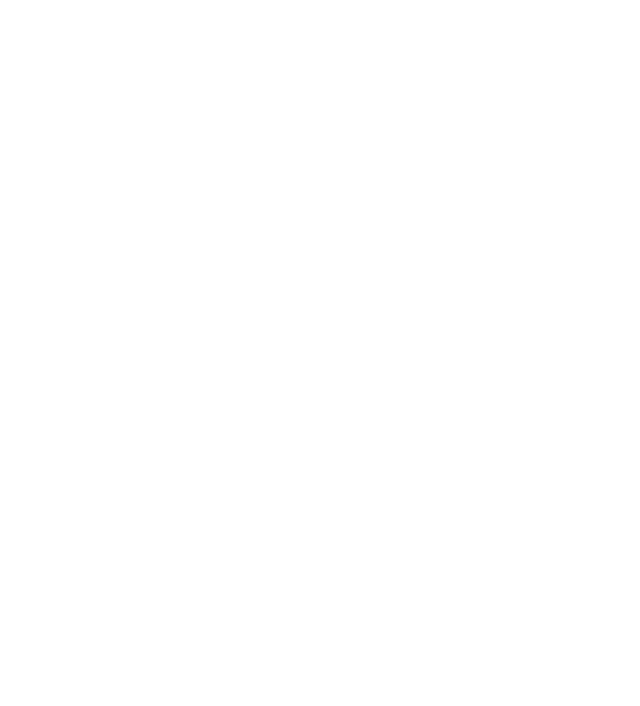
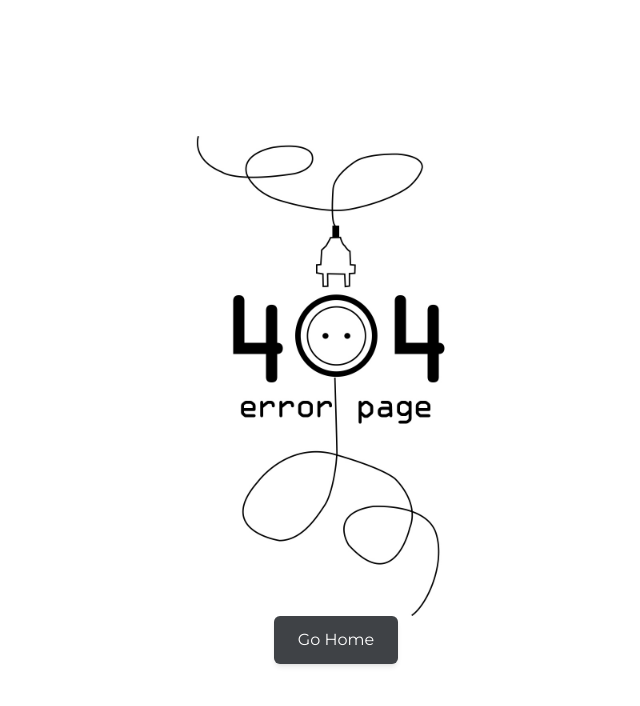
Before and after one commit to paldentitung/ShopNest, a React (Vite) app in the folder frontend/: page /payment in a window 1280 px wide. Before the commit this address had no page. Shown: the top 706 px of the page, without its empty margins (304-944 px from the left). Built offline with nearby package versions, Linux system fonts and the light colour scheme.

Commit message:
feat: add page not found page and improve the main button

```diff
--- a/frontend/src/App.jsx
+++ b/frontend/src/App.jsx
@@ -17,6 +17,7 @@ import Payment from "./Pages/User/Payment";
 import Review from "./Pages/User/Review";
 import Register from "./Pages/auth/Register";
 import Login from "./Pages/auth/Login";
+import PageNotFound from "./Components/PageNotFound";
 const App = () => {
   return (
     <Routes>
@@ -24,6 +25,7 @@ const App = () => {
 
       <Route path="/register" element={<Register />} />
       <Route path="/login" element={<Login />} />
+      <Route path="*" element={<PageNotFound />} />
 
       {/* admin */}
       <Route path="/admin" element={<AdminLayout />}>
--- a/frontend/src/Components/MainButton.jsx
+++ b/frontend/src/Components/MainButton.jsx
@@ -2,7 +2,11 @@ import React from "react";
 
 const MainButton = ({ name, onClick, type }) => {
   return (
-    <button className="px-6 py-3 bg-(--color-foreground) text-white rounded-md shadow-md opacity-90 hover:opacity-100 transition-all duration-300 hover:cursor-pointer ">
+    <button
+      onClick={onClick}
+      type={type}
+      className="px-6 py-3 bg-(--color-foreground) text-white rounded-md shadow-md opacity-90 hover:opacity-100 transition-all duration-300 hover:cursor-pointer "
+    >
       {name}
     </button>
   );
--- /dev/null
+++ b/frontend/src/Components/PageNotFound.jsx
@@ -0,0 +1,20 @@
+import React from "react";
+import { useNavigate } from "react-router-dom";
+import MainButton from "./MainButton";
+
+const PageNotFound = () => {
+  const navigate = useNavigate();
+
+  return (
+    <div className="flex justify-center items-center min-h-screen flex-col ">
+      <img
+        src="/PageNotFound.png"
+        alt="page not found"
+        className="h-120 w-120 object-cover"
+      />
+      <MainButton name="Go Home" onClick={() => navigate("/")} />
+    </div>
+  );
+};
+
+export default PageNotFound;
```
Also changed, not shown: frontend/public/PageNotFound.png (added).
